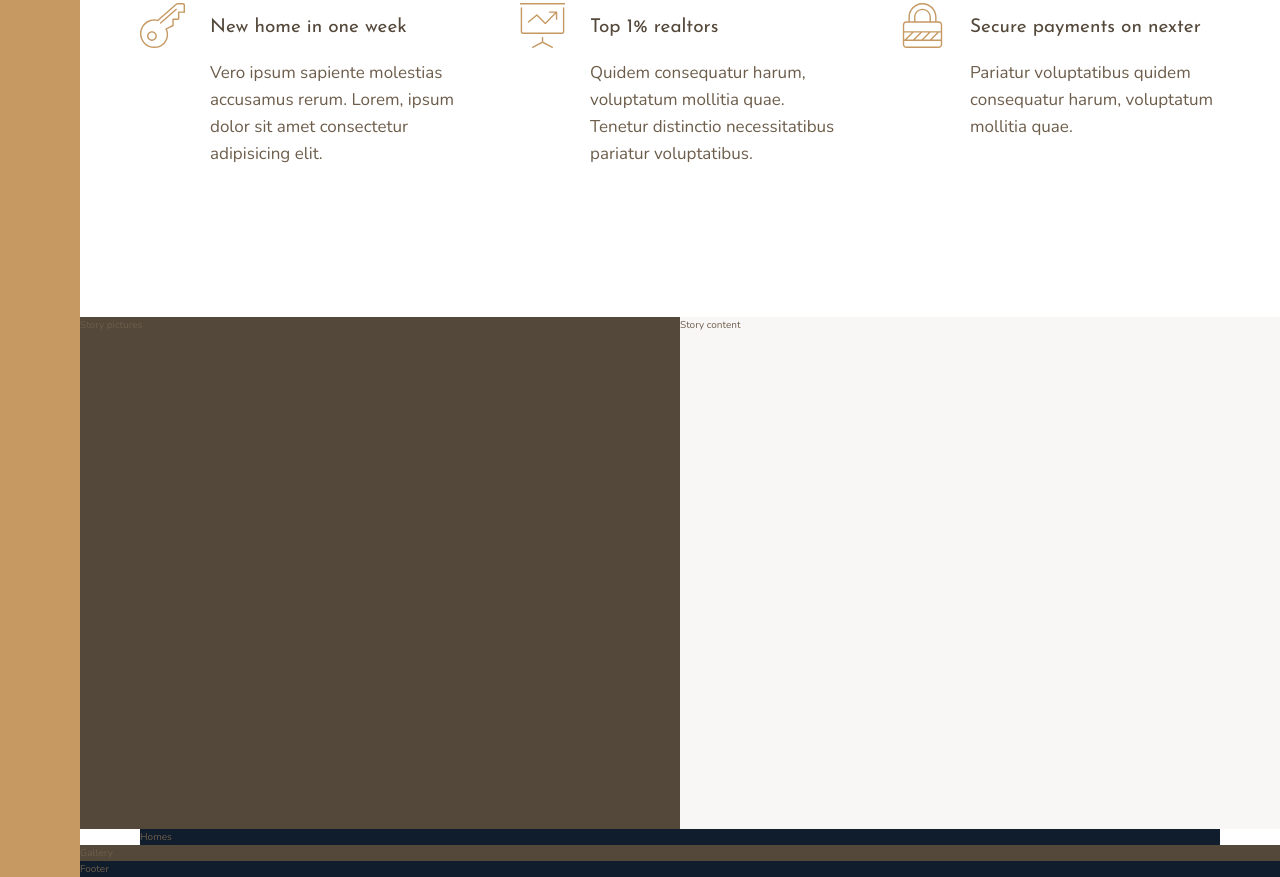
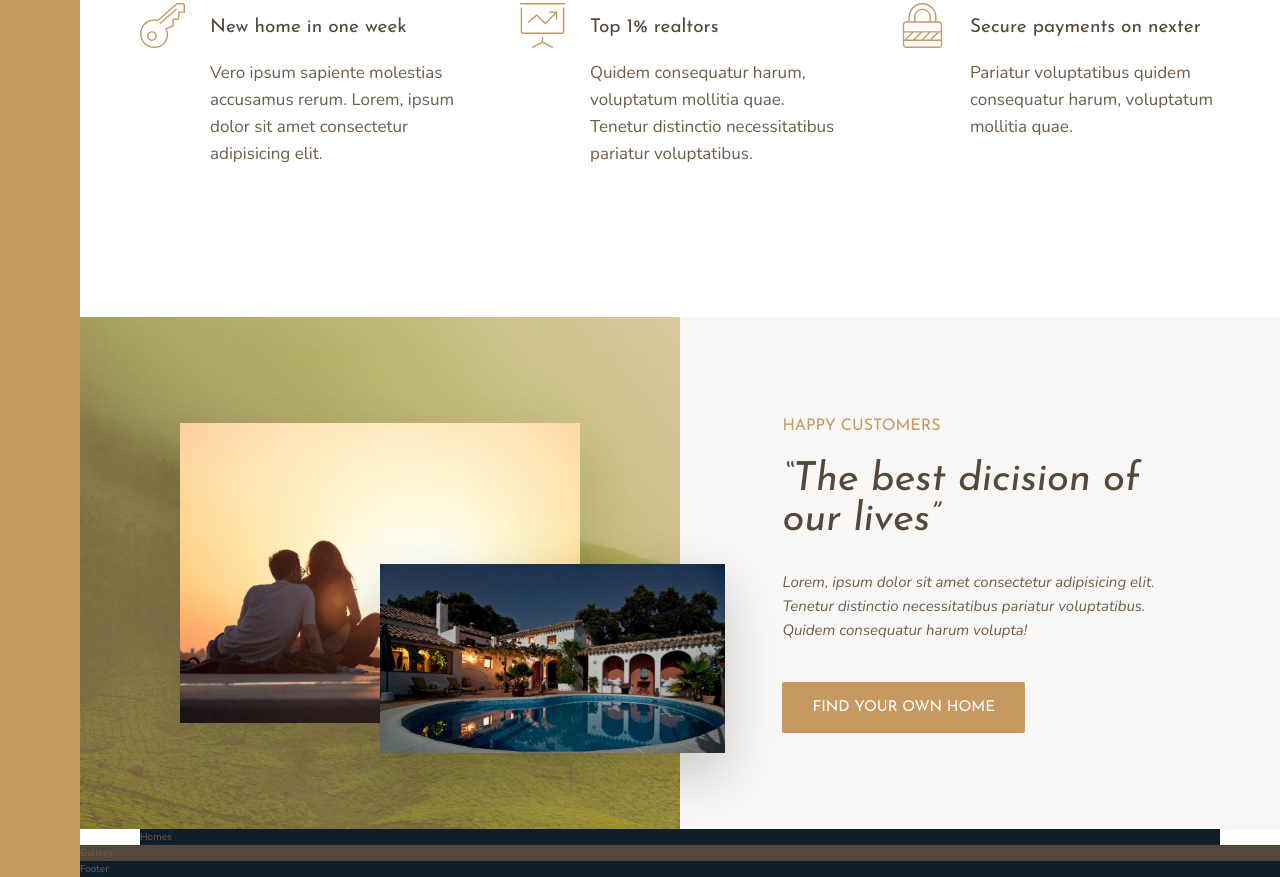
Before and after one commit to Masean/Nexter, a website: page index.html in a window 1280 px wide. Shown: the part 991-1868 px from the top of the page. Drawn offline with nearby package versions, Linux system fonts and the light colour scheme.

Commit message:
building the story section

```diff
--- a/index.html
+++ b/index.html
@@ -83,11 +83,15 @@
         </section>
 
         <div class="story__pictures">
-            Story pictures
+            <img src="img/story-1.jpeg" alt="Couple with new house" class="story__img--1">
+            <img src="img/story-2.jpeg" alt="New house" class="story__img--2">
         </div>
 
         <div class="story__content">
-            Story content
+           <h3 class="heading-3 mb-sm">Happy Customers</h3>
+           <h2 class="heading-2 heading-2--dark mb-md">&ldquo;The best dicision of our lives&rdquo;</h2>
+           <p class="story__text">Lorem, ipsum dolor sit amet consectetur adipisicing elit. Tenetur distinctio necessitatibus pariatur voluptatibus. Quidem consequatur harum volupta!</p>
+           <button class="btn">Find your own home</button>
         </div>
 
         <section class="homes">
--- a/sass/_story.scss
+++ b/sass/_story.scss
@@ -1,11 +1,42 @@
 .story {
   &__pictures {
-    background-color: $color-grey-dark-1;
     grid-column: full-start / col-end 4;
+    background-image: linear-gradient(rgba($color-primary, .5), rgba($color-primary-dark, .5)),
+                      url(../img/back.jpg);
+
+    display: grid;
+    grid-template-rows: repeat(6, 1fr);
+    grid-template-columns: repeat(6, 1fr);
+    align-items: center;
+  }
+
+  &__img--1 {
+    width: 100%;
+    grid-area: 2 / 2 / 6 / 6;
+    box-shadow: 0 2rem 5rem rgba(#000, .1);
+  }
+
+  &__img--2 {
+    width: 115%;
+    grid-area: 4 / 4 / 6 / 7;
+    z-index: 10;
+    box-shadow: 0 2rem 5rem rgba(#000, .2);
   }
 
   &__content {
     background-color: $color-grey-light-1;
     grid-column: col-start 5 / full-end;
+
+    padding: 6rem 8vw;
+    display: flex;
+    flex-direction: column;
+    justify-content: center;
+    align-items: flex-start;
+  }
+
+  &__text {
+    font-size: 1.5rem;
+    font-style: italic;
+    margin-bottom: 4rem;
   }
 }
--- a/sass/_typography.scss
+++ b/sass/_typography.scss
@@ -11,10 +11,24 @@
 
 .heading-2 {
   @extend %heading;
+  font-size: 4rem;
+  font-style: italic;
+  line-height: 1;
+
+  &--light {
+    color: $color-grey-light-1;
+  }
+  &--dark {
+    color: $color-grey-dark-1;
+  }
+
 }
 
 .heading-3 {
   @extend %heading;
+  font-size: 1.6rem;
+  color: $color-primary;
+  text-transform: uppercase;
 }
 
 .heading-4 {
@@ -28,5 +42,41 @@
   &--dark {
     color: $color-grey-dark-1;
   }
+}
+
+.btn {
+  background-color: $color-primary;
+  color: #fff;
+  border: none;
+  border-radius: 2px;
+  font-family: $font-display;
+  font-size: 1.5rem;
+  text-transform: uppercase;
+  padding: 1.8rem 3rem;
+  cursor: pointer;
+  transition: all .2s;
+
+  &:hover {
+    background-color: $color-primary-dark;
+    transform: translateY(-1px);
+    box-shadow: 0 1rem 2rem rgba($color-grey-dark-1, 0.4);
+
+  }
+
+  &:active {
+    transform: translateY(.5px);
+
+  }
+
+  &:focus {
+    outline-style: none;
+    outline-width: 0px !important;
+    outline-color: none !important;
+}
 
 }
+
+.mb-sm { margin-bottom: 2rem;}
+.mb-md { margin-bottom: 3rem;}
+.mb-lg { margin-bottom: 4rem;}
+.mb-hg { margin-bottom: 8rem;}
```
Also changed, not shown: css/style.css.
